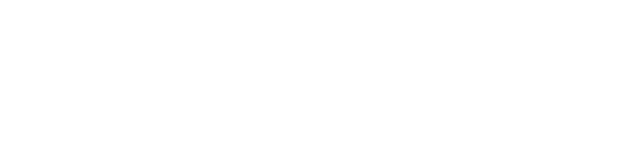
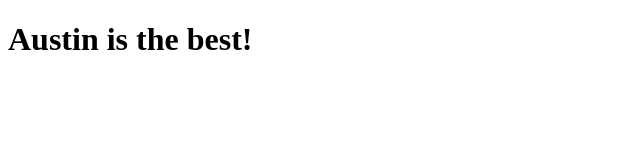
Before and after one commit to tyjcalvert/project-red, a plain HTML site: page index.html in a window 1280 px wide. Shown: the whole page, without its empty margins (0-640 px from the left). Drawn offline with Linux system fonts and the light colour scheme.

Commit message:
updated index.html

```diff
--- a/index.html
+++ b/index.html
@@ -7,6 +7,6 @@
     <title>Document</title>
 </head>
 <body>
-
+    <h1>Austin is the best!</h1>
 </body>
 </html>
```
